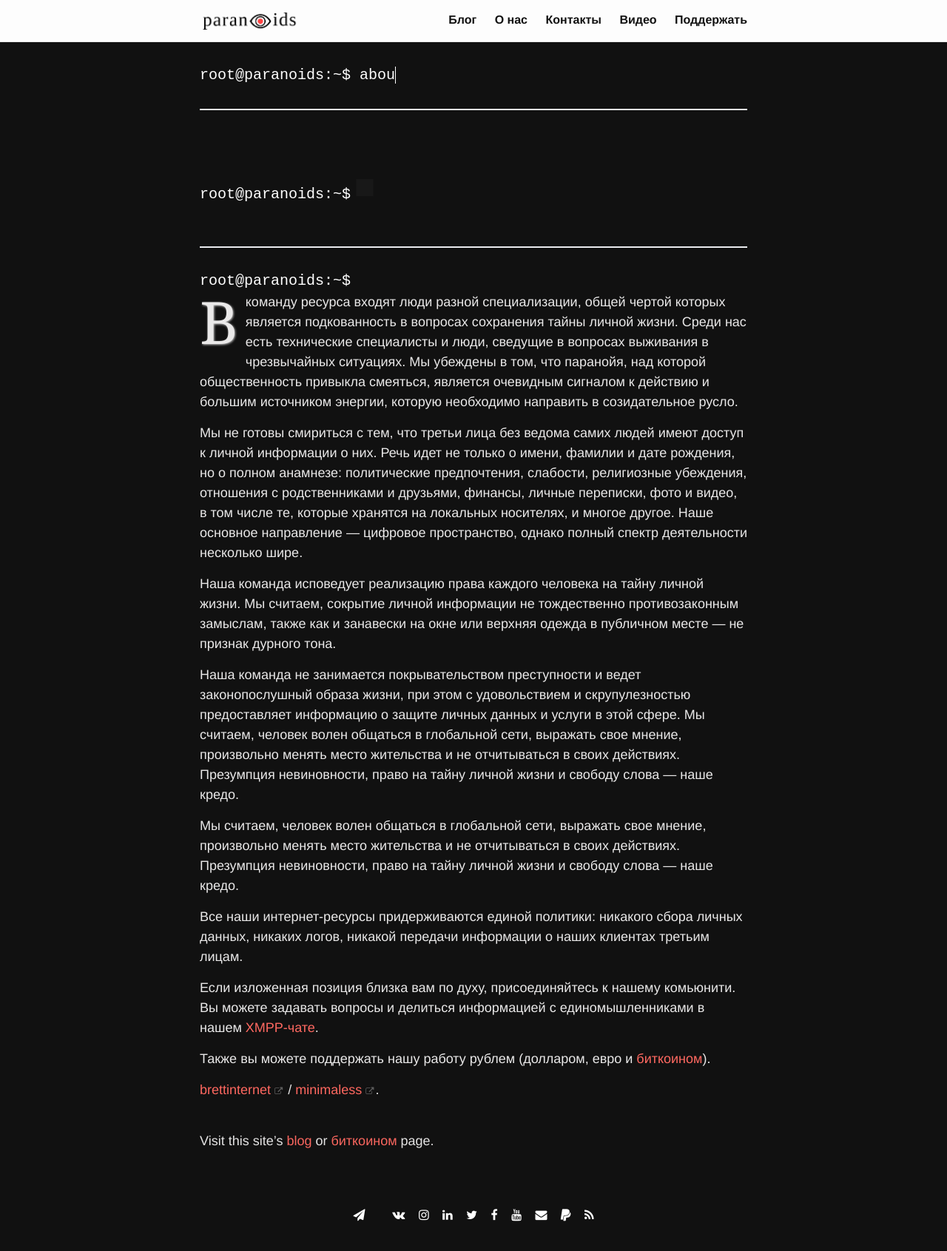
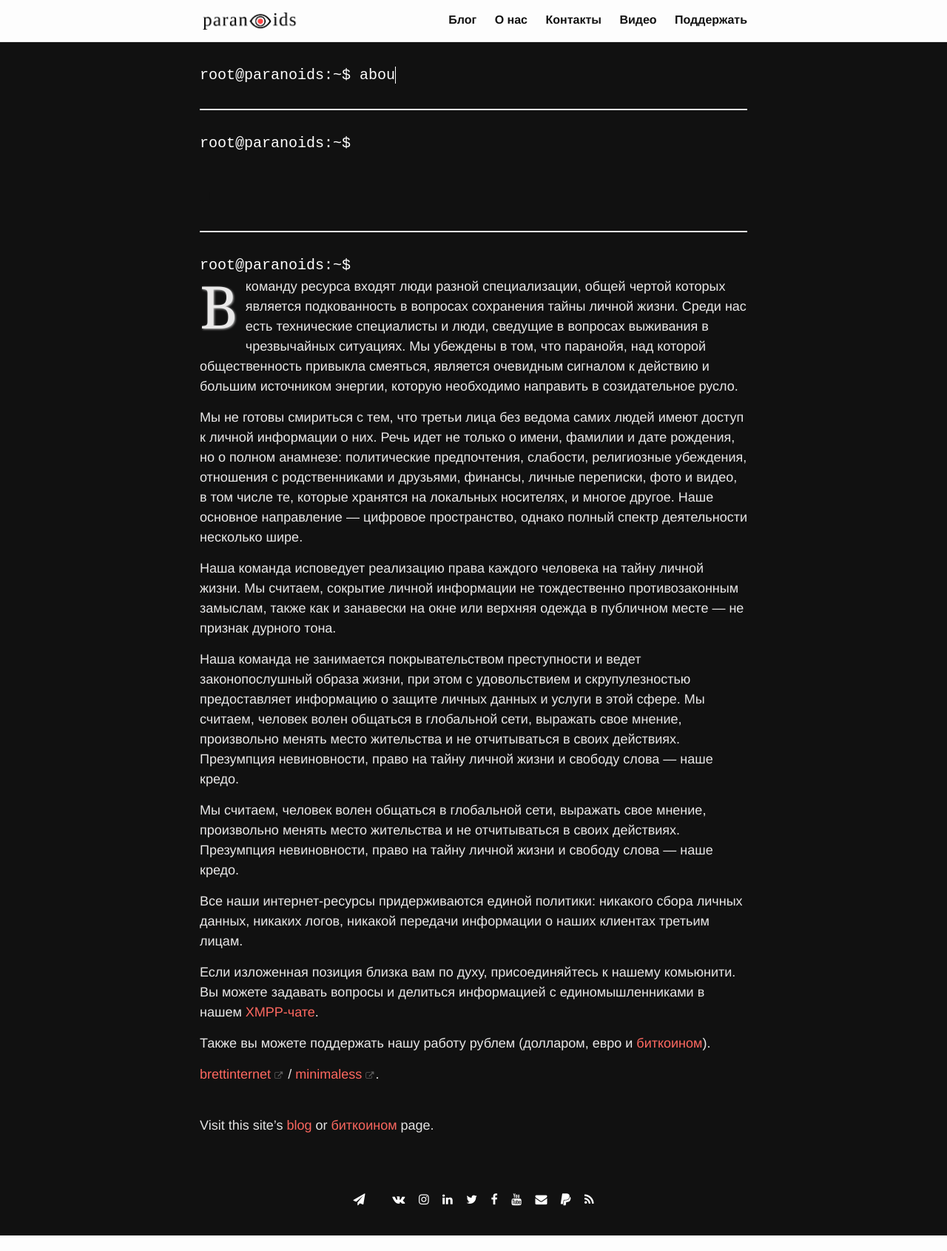
Before and after one commit to 2b7E1n6D0e5R7/2b7E1n6D0e5R7.github.io, a Jekyll site: the page built from _pages/about.md, in a window 1280 px wide. Shown: the whole page at 74% size. Built offline with Jekyll 4.4.1, drawn with Linux system fonts in a browser that asks for light colours; after the commit the page ends 1670 px from its top, so only the background shows below that.

Commit message:
Update _layout.scss

```diff
--- a/_sass/minimaless/_layout.scss
+++ b/_sass/minimaless/_layout.scss
@@ -184,10 +184,8 @@
 }
 
 #blink1 {
-  -webkit-animation: blink1 2s linear infinite;
-   animation: blink1 2s linear infinite;
-   display: inline-block;
-   font-size: 3em;
+  -webkit-animation: blink1 3s linear infinite;
+  animation: blink1 3s linear infinite;
 }
 @-webkit-keyframes blink1 {
   0% { color: rgba(34, 34, 34, 1); }
```
